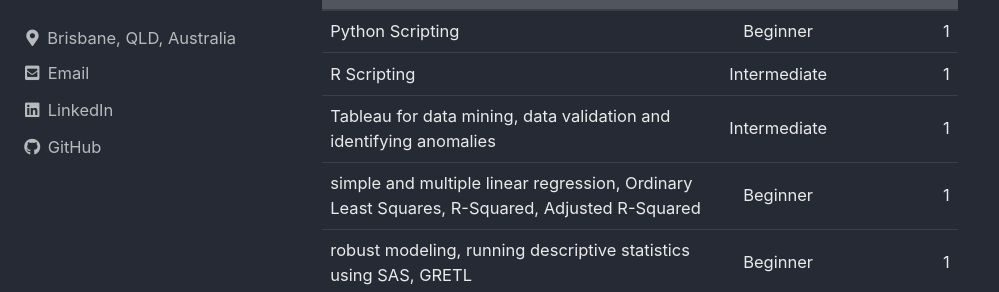
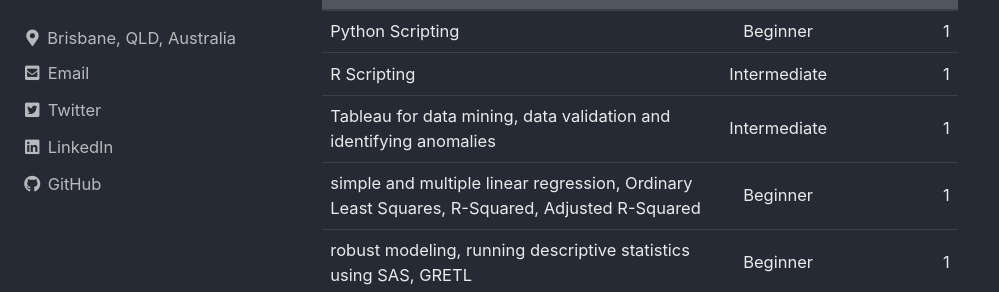
Before and after one commit to mamunmaziz/mamunmaziz.github.io, a Jekyll site: the page built from _pages/aboutme.md, in a window 1280 px wide and 900 px high, scrolled down 618 px. Shown: the part 280-572 px from the top of the window, without its empty margins (0-999 px from the left). Built offline with Jekyll 4.4.1, drawn with Linux system fonts in a browser that asks for light colours; cached includes are drawn as plain includes.

Commit message:
Update _config.yml

```diff
--- a/_config.yml
+++ b/_config.yml
@@ -116,10 +116,14 @@
   contact          : "+614694256065"
   github           : "mamunmaziz"
   linkedin         : "mamunmaziz"
+  twitter          : "mamunmaziz"
   links:
     - label: "Email"
       icon: "fas fa-fw fa-envelope-square"
       # url: mamunmaziz@gmail.com
+    - label: "Contact"
+      icon: "fas fa-fw fa-envelope-square"
+      # url:
     - label: "Website"
       icon: "fas fa-fw fa-link"
       # url: "https://your-website.com"
```
